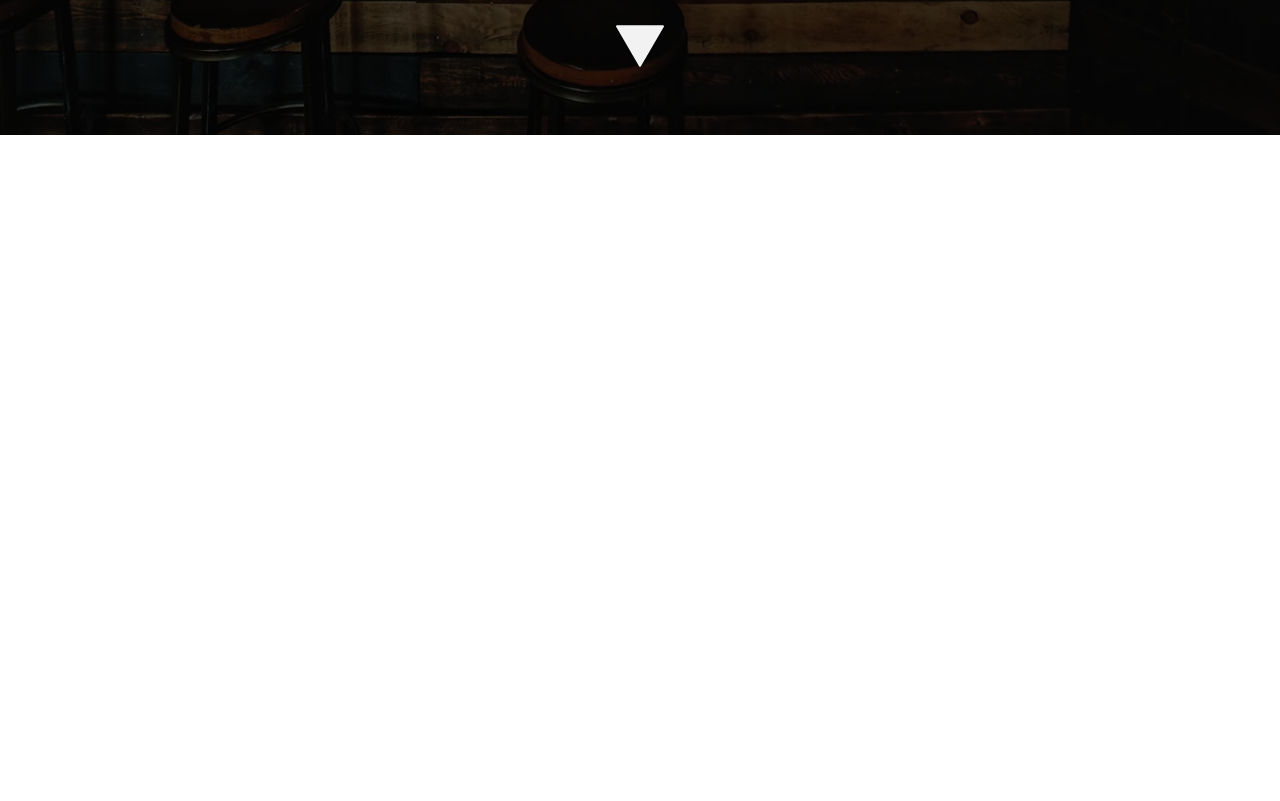
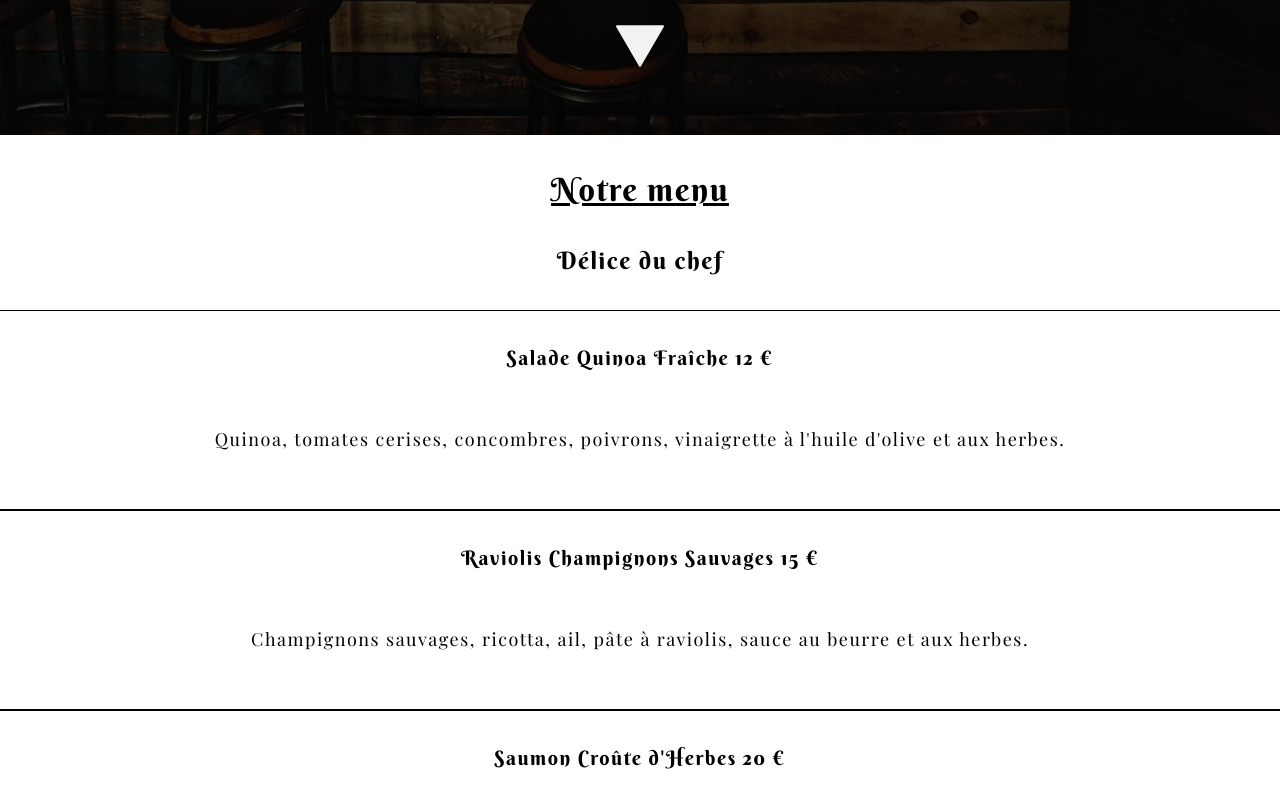
Before and after one commit to JulienCod/food-restaurant, a React (Vite) app: page / in a window 1280 px wide. Shown: the part 799-1600 px from the top of the page. Before the commit the page ends 934 px from the top, so only its background shows below. Built offline with nearby package versions, Linux system fonts and the light colour scheme.

Commit message:
add section items menu

```diff
--- a/src/App.jsx
+++ b/src/App.jsx
@@ -136,8 +136,29 @@ function App() {
         </div>
       </div>
       {/* fin Section 1 */}
-
-
+      {/* section 2 */}
+      <section className="">
+        <h2 className="text-[32px] underline text-center py-[35px]">
+          Notre menu
+        </h2>
+        <h3 className="text-[24px] text-center pb-[35px]">Délice du chef</h3>
+        {itemsMenu.length <= 0
+          ? null
+          : itemsMenu.map((item, index) => (
+              <article
+                key={index}
+                className="h-[200px] flex flex-col gap-[28px] border-t border-b border-black text-center"
+              >
+                <h4 className="w-[378px] text-[20px] mt-[34px] mx-auto">
+                  {item.title + " " + item.price + " €"}
+                </h4>
+                <div className="w-[378] min-h-[83px] mx-auto flex items-center">
+                  <p className="text-[18px]">{item.recipe}</p>
+                </div>
+              </article>
+            ))}
+      </section>
+      {/* fin section 2 */}
     </>
   );
 }
```
